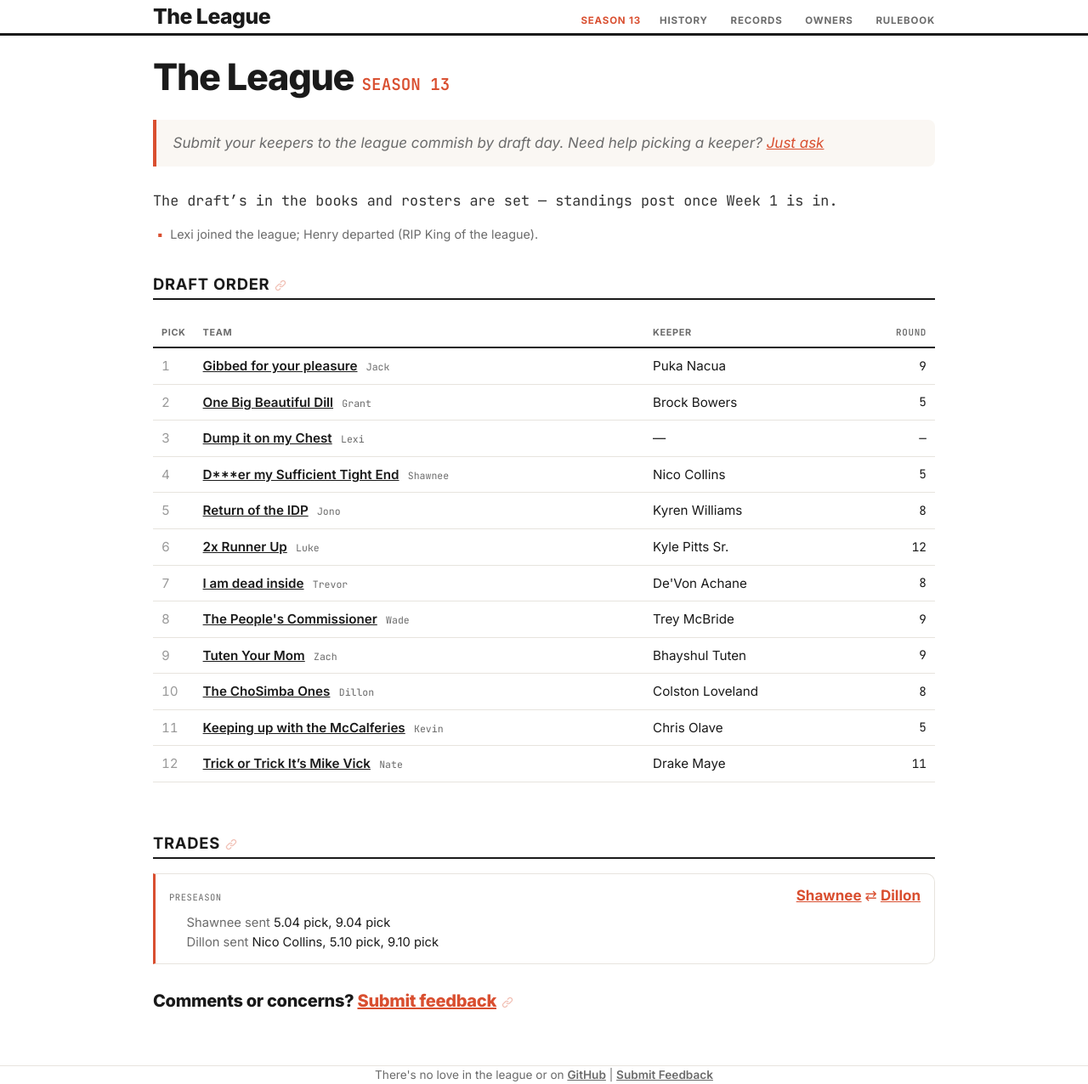
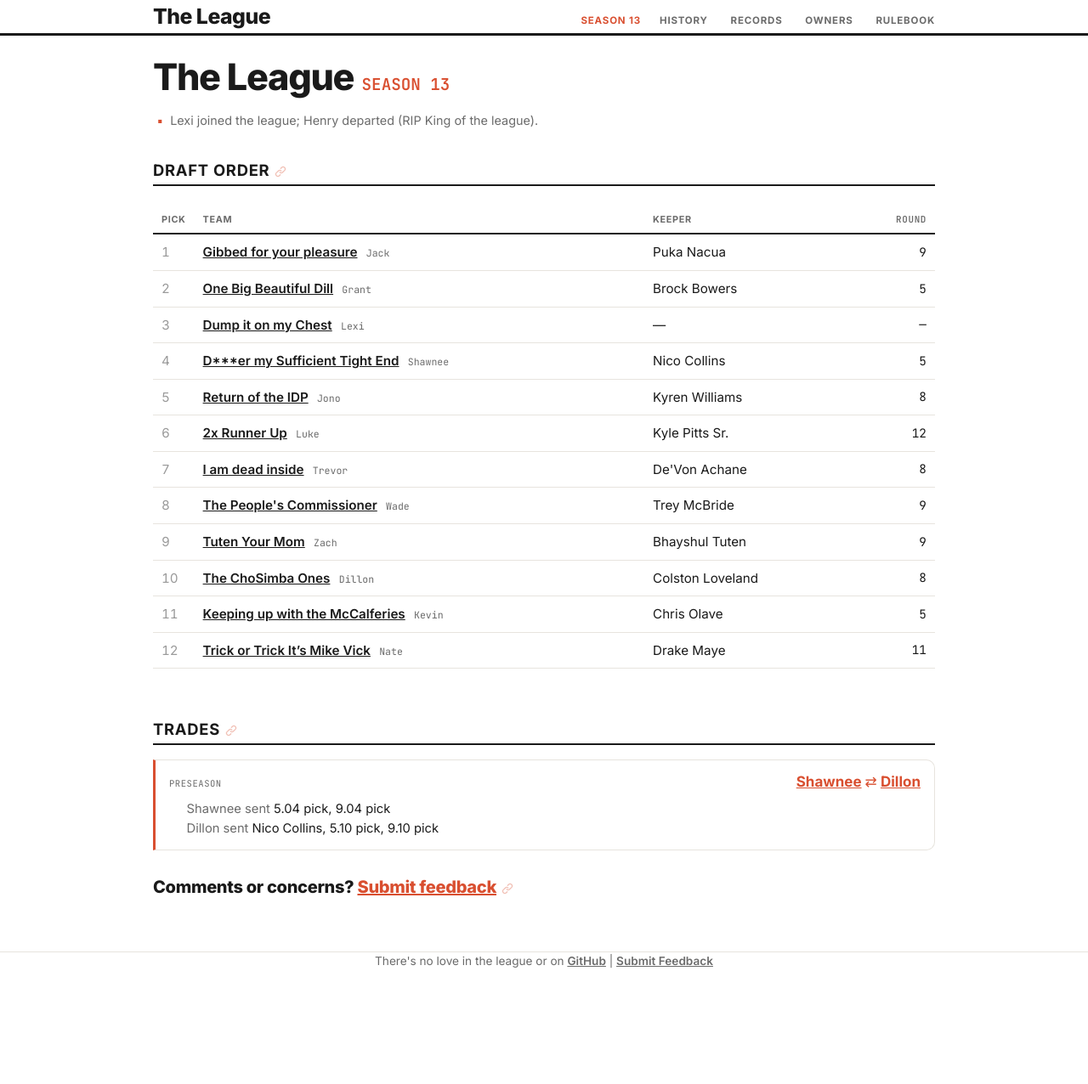
Before and after one commit to dillondrenzek/no-love-in-the-league, a Jekyll site: the page built from docs/seasons/2026.md, in a window 1280 px wide. Shown: the whole page at 85% size. Built offline with Jekyll 4.4.1, drawn with Linux system fonts in a browser that asks for light colours; after the commit the page ends 1143 px from its top, so only the background shows below that.

Commit message:
twweaks to season ui

```diff
--- a/docs/_includes/season_detail.html
+++ b/docs/_includes/season_detail.html
@@ -17,16 +17,6 @@ Param: d (a site.data.seasons.detail record). The masthead is the `season` layou
 {%- assign live_or_done = false -%}
 {%- if state == "season" or state == "playoffs" or state == "complete" %}{% assign live_or_done = true %}{% endif -%}
 
-{%- comment -%} Status banner, per state {%- endcomment -%}
-{%- if state == "preseason" -%}
-<p class="season-status">Season {{ d.season_no }} is live for {{ d.year }} — the draft order and rosters aren’t set yet.</p>
-{%- elsif state == "pre_draft" -%}
-<p class="season-status">The draft order is set. Rosters lock once the draft runs.</p>
-{%- elsif state == "drafting" -%}
-<p class="season-status">Draft in progress — rosters and matchups appear once it’s done.</p>
-{%- elsif state == "season" and has_rows == false -%}
-<p class="season-status">The draft’s in the books and rosters are set — standings post once Week 1 is in.</p>
-{%- endif -%}
 
 {% include season_notes.html notes=d.notes %}
 
--- a/docs/seasons/2026.md
+++ b/docs/seasons/2026.md
@@ -8,8 +8,6 @@ season_no: 13
 
 {% assign d = site.data.seasons.detail[page.season_year] %}
 
-> Submit your keepers to the league commish by draft day. Need help picking a keeper? [Just ask](/feedback)
-
 {% include season_detail.html d=d %}
 
 <h3>Comments or concerns? <a href="{{ '/feedback/' | relative_url }}">Submit feedback</a></h3>
```
